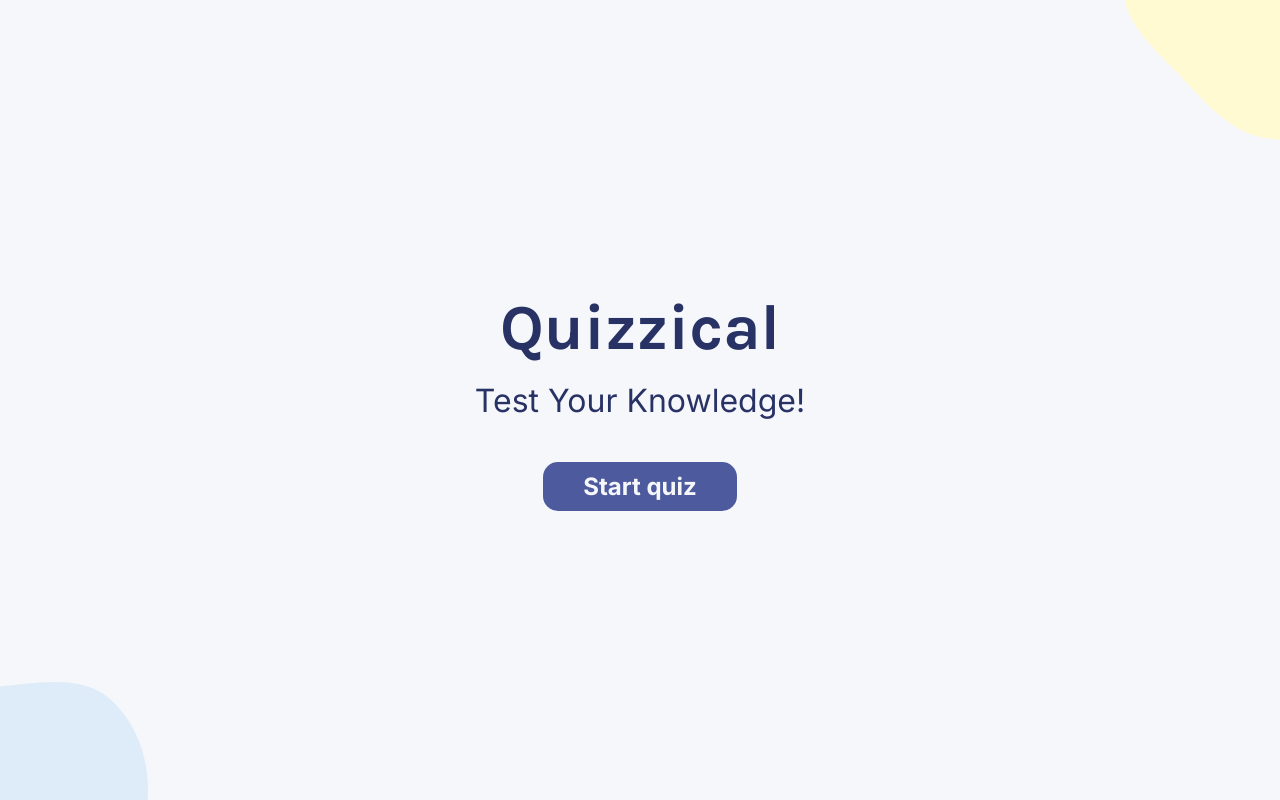
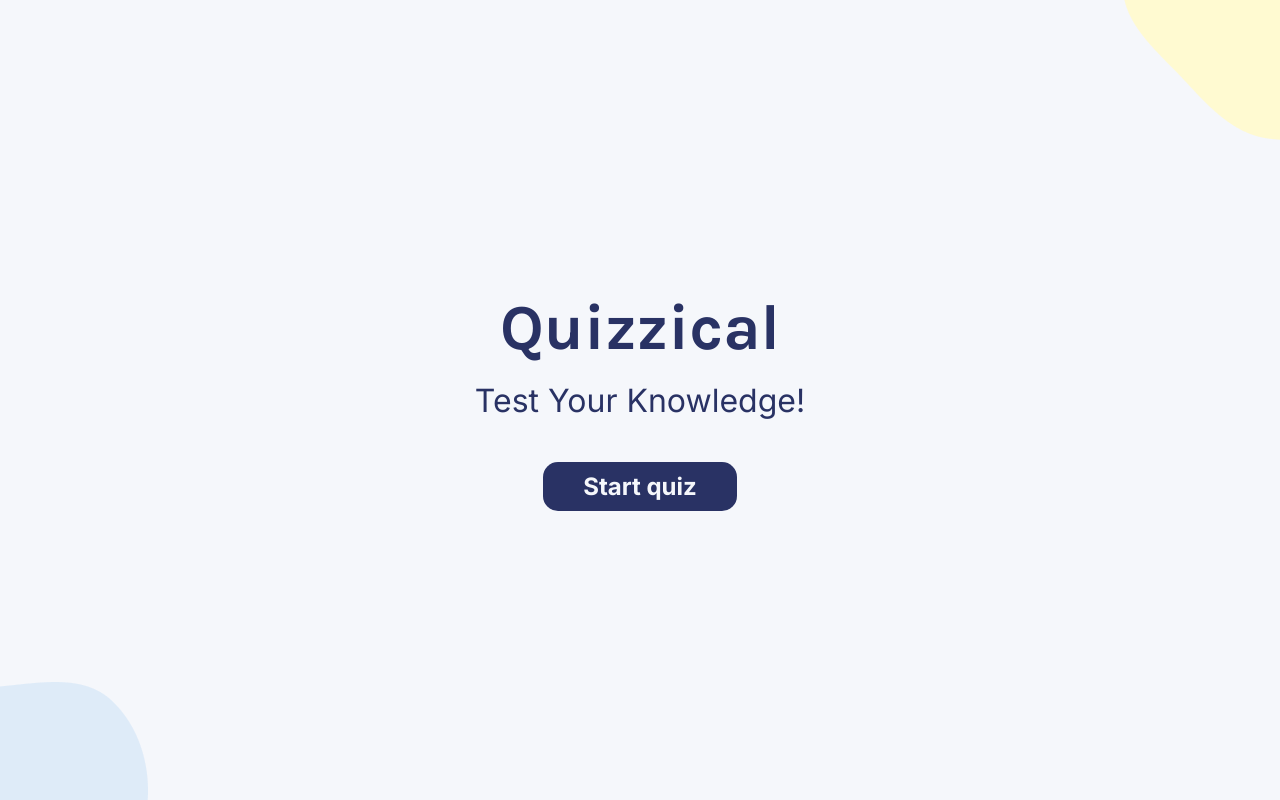
Before and after one commit to MastooraTurkmen/Quizzical-app, a React (Vite) app: page / in a window 1280 px wide. In both pictures the pointer is over the button "Start quiz". Built offline with nearby package versions, Linux system fonts and the light colour scheme.

Commit message:
styling start-btn with hover and focus

```diff
--- a/src/index.css
+++ b/src/index.css
@@ -66,6 +66,11 @@ button:focus {
   font-family: 'Inter', sans-serif;
   margin-top: 10px;
   font-weight: bold;
+}
+
+.start-btn:hover,
+.start-btn:focus{
+  background-color: #293264;
 }
 
 /* QUIZ PAGE */
```
